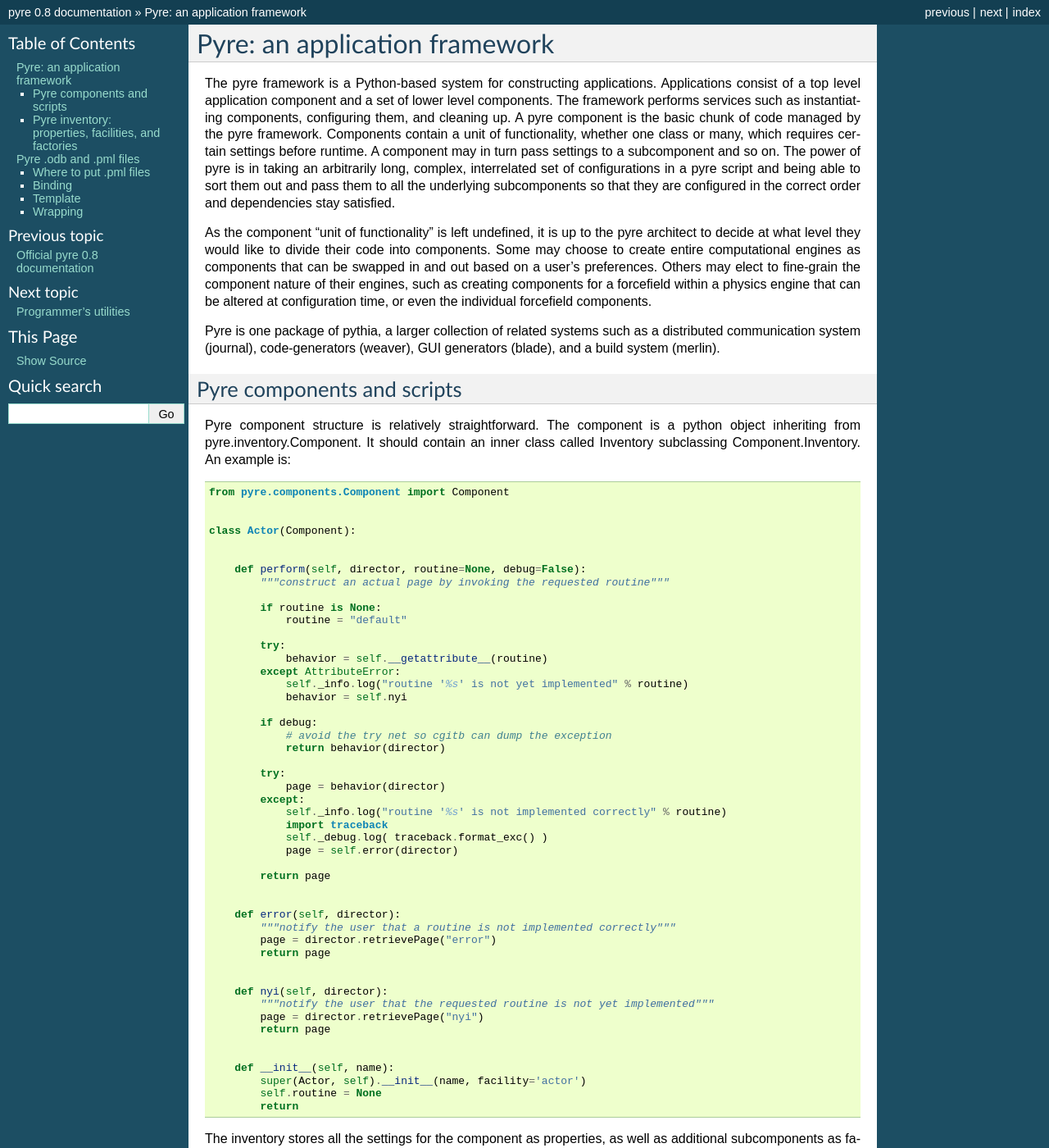
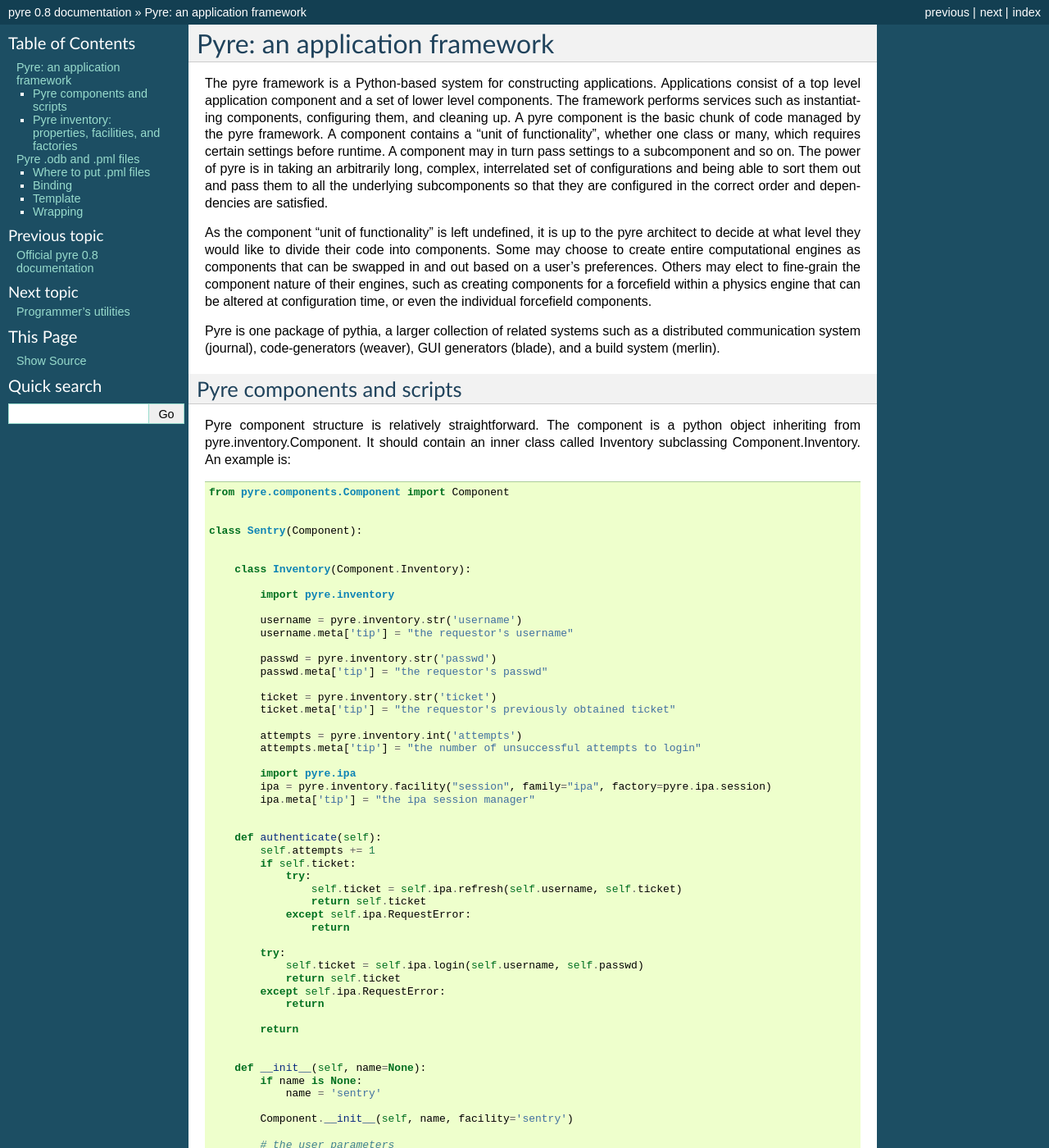
Before and after one commit to danse-inelastic/pyre, a Sphinx documentation site: the page built from docs/pyreOverview.rst, in a window 1280 px wide and 1400 px high. Shown: the whole window at 82% size. Built offline with Sphinx 7.4.7, drawn with Linux system fonts in a browser that asks for light colours; formulas are drawn with MathJax 3; some of the changed text lies outside the part shown.

Commit message:
more formatting and explanation

```diff
--- a/docs/pyreOverview.rst
+++ b/docs/pyreOverview.rst
@@ -1,7 +1,7 @@
 Pyre: an application framework
 ==============================
 
-The pyre framework is a Python-based system for constructing applications. Applications consist of a top level application component and a set of lower level components. The framework performs services such as instantiating components, configuring them, and cleaning up. A pyre component is the basic chunk of code managed by the pyre framework. Components contain a unit of functionality, whether one class or many, which requires certain settings before runtime.  A component may in turn pass settings to a subcomponent and so on.  The power of pyre is in taking an arbitrarily long, complex, interrelated set of configurations in a pyre script and being able to sort them out and pass them to all the underlying subcomponents so that they are configured in the correct order and dependencies stay satisfied.
+The pyre framework is a Python-based system for constructing applications. Applications consist of a top level application component and a set of lower level components. The framework performs services such as instantiating components, configuring them, and cleaning up. A pyre component is the basic chunk of code managed by the pyre framework.  A component contains a "unit of functionality", whether one class or many, which requires certain settings before runtime.  A component may in turn pass settings to a subcomponent and so on.  The power of pyre is in taking an arbitrarily long, complex, interrelated set of configurations and being able to sort them out and pass them to all the underlying subcomponents so that they are configured in the correct order and dependencies are satisfied.
 
 As the component "unit of functionality" is left undefined, it is up to the pyre architect to decide at what level they would like to divide their code into components.  Some may choose to create entire computational engines as components that can be swapped in and out based on a user's preferences.  Others may elect to fine-grain the component nature of their engines, such as creating components for a forcefield within a physics engine that can be altered at configuration time, or even the individual forcefield components.
 
@@ -13,58 +13,98 @@
 
 Pyre component structure is relatively straightforward.  The component is a python object inheriting from pyre.inventory.Component.  It should contain an inner class called Inventory subclassing Component.Inventory.  An example is::
 
-
     from pyre.components.Component import Component
 
 
-    class Actor(Component):
+    class Sentry(Component):
 
 
-        def perform(self, director, routine=None, debug=False):
-            """construct an actual page by invoking the requested routine"""
+        class Inventory(Component.Inventory):
 
-            if routine is None:
-                routine = "default"
+            import pyre.inventory
+
+            username = pyre.inventory.str('username')
+            username.meta['tip'] = "the requestor's username"
+
+            passwd = pyre.inventory.str('passwd')
+            passwd.meta['tip'] = "the requestor's passwd"
+
+            ticket = pyre.inventory.str('ticket')
+            ticket.meta['tip'] = "the requestor's previously obtained ticket"
+
+            attempts = pyre.inventory.int('attempts')
+            attempts.meta['tip'] = "the number of unsuccessful attempts to login"
+
+            import pyre.ipa
+            ipa = pyre.inventory.facility("session", family="ipa", factory=pyre.ipa.session)
+            ipa.meta['tip'] = "the ipa session manager"
+
+
+        def authenticate(self):
+            self.attempts += 1
+            if self.ticket:
+                try:
+                    self.ticket = self.ipa.refresh(self.username, self.ticket)
+                    return self.ticket
+                except self.ipa.RequestError:
+                    return
 
             try:
-                behavior = self.__getattribute__(routine)
-            except AttributeError:
-                self._info.log("routine '%s' is not yet implemented" % routine)
-                behavior = self.nyi
+                self.ticket = self.ipa.login(self.username, self.passwd)
+                return self.ticket
+            except self.ipa.RequestError:
+                return
 
-            if debug:
-                # avoid the try net so cgitb can dump the exception
-                return behavior(director)
-
-            try:
-                page = behavior(director)
-            except:
-                self._info.log("routine '%s' is not implemented correctly" % routine)
-                import traceback
-                self._debug.log( traceback.format_exc() )
-                page = self.error(director)
-
-            return page
+            return
 
 
-        def error(self, director):
-            """notify the user that a routine is not implemented correctly"""
-            page = director.retrievePage("error")
-            return page
+        def __init__(self, name=None):
+            if name is None:
+                name = 'sentry'
+
+            Component.__init__(self, name, facility='sentry')
+
+            # the user parameters
+            self.username = ''
+            self.passwd = ''
+            self.ticket = ''
+            self.attempts = 0
+
+            # the IPA session
+            self.ipa = None
+
+            return
 
 
-        def nyi(self, director):
-            """notify the user that the requested routine is not yet implemented"""
-            page = director.retrievePage("nyi")
-            return page
+        def _configure(self):
+            Component._configure(self)
+            self.username = self.inventory.username
+            self.passwd = self.inventory.passwd
+            self.ticket = self.inventory.ticket
+            self.attempts = self.inventory.attempts
+
+            self.ipa = self.inventory.ipa
+
+            return
+
+Note the presence of an inner class called Inventory, which contains settings such as username and password, as well as subcomponents.  Allowable inventory types are stored in the pyre.inventory package.  Also note the presence of a private method called _configure().
+
+Sentry, represents a "unit of functionality" in the opal web framework.  It performs the task of authenticating new users.  As such it contains a subcomponent called Ipa which manages sessions, either by authenticating new logins against a database or keeping track of login time and issuing tickets to authenticate.  As such Ipa must maintain state, and is, in fact, a daemon.  However, it is treated exactly like any other subcomponent by Sentry.  As a subcomponent Ipa is stored in Sentry's inventory as a facility, whose method signature is pyre.inventory.facility("session", family="ipa", factory=pyre.ipa.session), containing a name, family, and factory.  These are all discussed in the next section.
 
 
-        def __init__(self, name):
-            super(Actor, self).__init__(name, facility='actor')
-            self.routine = None
-            return
 
-The inventory stores all the settings for the component as properties, as well as additional subcomponents as facilities.  Each of these may have multiple options.  For example, in the
+
+
+
+
+
+
+
+
+
+
+
+ also The inventory stores all the settings for the component as properties, as well as additional subcomponents as facilities.  Each of these may have multiple options.  For example, in the
 
 By having an explicit place to interact with the component, components gain the ability to control whether they accept a given change, and what to do with that setting.   External inputs such as those from the command line, a higher-level component, or a GUI, are stored in inventory items.
 
@@ -233,51 +273,51 @@
 
 1. Whenever you declare a class, the resulting object is a factory: it makes instances of the class::
 
-class A(object):       # When this line is executed, a callable object named A is made
-    def __init__( self):
-        return
+    class A(object):       # When this line is executed, a callable object named A is made
+        def __init__( self):
+            return
 
 The object named A is a factory for making objects; the class of the objects that that factory makes is class A.
 
->>> myA = A()  # This calls the class object "A" to make a new A object for you.
+    >>> myA = A()  # This calls the class object "A" to make a new A object for you.
 
 2. A factory could be a simple function. This example assumes the previous class declaration is in a module named A.py:
 
-def AFactory_1():
-    from A import A
-    a = A()
-    return a
+    def AFactory_1():
+        from A import A
+        a = A()
+        return a
 
 Here's how this would get used:
 
->>> myA = AFactory_1()
->>> print myA.__class__.__name__
-A
+    >>> myA = AFactory_1()
+    >>> print myA.__class__.__name__
+    A
 
 3. A factory could also be another class in its own right, as long that class supplies a function named __call__ (any such class is called a functor). One purpose of having all these options is to allow arbitrarily complicated creation schemes. Here's a class that creates objects of class A. All of those objects are one and the same object. That is, every instance from this factory shares the same state:
 
-class AFactory_2( object):
+    class AFactory_2( object):
 
-    theInstance = None
+        theInstance = None
 
-    def __call__( self):
-        if self.theInstance is None:
-            from A import A
-            self.theInstance = A()
-        a = self.theInstance
-        return a
+        def __call__( self):
+            if self.theInstance is None:
+                from A import A
+                self.theInstance = A()
+            a = self.theInstance
+            return a
 
 Here's how that would be used:
 
->>> afactory = AFactory_2()
->>> a1 = afactory()
->>> a2 = afactory()
->>> a1 is a2
-True
->>> a1
-<__main__.A instance at 0x2a955e3368>
->>> a2
-<__main__.A instance at 0x2a955e3368>
+    >>> afactory = AFactory_2()
+    >>> a1 = afactory()
+    >>> a2 = afactory()
+    >>> a1 is a2
+    True
+    >>> a1
+    <__main__.A instance at 0x2a955e3368>
+    >>> a2
+    <__main__.A instance at 0x2a955e3368>
 
 Note that in this example, every time you ask the afactory for another A, you get exactly the same instance of a. Factories make it easy to use tricks like this. Whether those tricks are a good idea is another question.
 
@@ -289,47 +329,47 @@
 
 The name of the .pml file must be <applicationName>.pml.
 
-Empty pml files can be generated using the inventory.py script distributed with pyre. For example, to generate a pml file for the application named "test",
+Empty pml files can be generated using the inventory.py script distributed with pyre. For example, to generate a pml file for the application named "test",::
 
-$ python inventory.py --name=test
-creating inventory template in 'test.pml'
+    $ python inventory.py --name=test
+    creating inventory template in 'test.pml'
 
-generates a file containing this:
+generates a file containing this::
 
-<?xml version="1.0"?>
-<!--
-! ~~~~~~~~~~~~~~~~~~~~~~~~~~~~~~~~~~~~~~~~~~~~~~~~~~~~~~~~~~~~~~~~~~~~~~~~~~~~~~!
-!                                 T. M. Kelley
-!                   (C) Copyright 2005  All Rights Reserved
-!
-! {LicenseText}
-!
-! ~~~~~~~~~~~~~~~~~~~~~~~~~~~~~~~~~~~~~~~~~~~~~~~~~~~~~~~~~~~~~~~~~~~~~~~~~~~~~~-->
+    <?xml version="1.0"?>
+    <!--
+    ! ~~~~~~~~~~~~~~~~~~~~~~~~~~~~~~~~~~~~~~~~~~~~~~~~~~~~~~~~~~~~~~~~~~~~~~~~~~~~~~!
+    !                                 T. M. Kelley
+    !                   (C) Copyright 2005  All Rights Reserved
+    !
+    ! {LicenseText}
+    !
+    ! ~~~~~~~~~~~~~~~~~~~~~~~~~~~~~~~~~~~~~~~~~~~~~~~~~~~~~~~~~~~~~~~~~~~~~~~~~~~~~~-->
 
 
-<!DOCTYPE inventory>
+    <!DOCTYPE inventory>
 
-<inventory>
+    <inventory>
 
-  <component name='test'>
-    <property name='key'>value</property>
-  </component>
+      <component name='test'>
+        <property name='key'>value</property>
+      </component>
 
-</inventory>
+    </inventory>
 
 
-<!-- version-->
-<!-- $Id$-->
+    <!-- version-->
+    <!-- $Id$-->
 
-<!-- Generated automatically by XMLMill on Tue Apr 12 17:36:35 2005-->
+    <!-- Generated automatically by XMLMill on Tue Apr 12 17:36:35 2005-->
 
-<!-- End of file -->
+    <!-- End of file -->
 
-By editing this file one can change the properties of the application named "test". For instance, suppose test has a property named "property1", and you want to set it to 3.14159. You could edit the line
+By editing this file one can change the properties of the application named "test". For instance, suppose test has a property named "property1", and you want to set it to 3.14159. You could edit the line::
 
     <property name='key'>value</property>
 
-to read
+to read::
 
     <property name='property1'>3.14159</property>
 
@@ -339,31 +379,31 @@
 [edit]
 change the choice of a component
 
-Say if we have a greeter component in our hello application
+Say if we have a greeter component in our hello application::
 
- class Hello(Script):
+     class Hello(Script):
 
-     class Inventory(Script.Inventory):
+         class Inventory(Script.Inventory):
 
-         greeter = pyre.inventory.facility( 'greeter', default = Greeter('greeter') )
+             greeter = pyre.inventory.facility( 'greeter', default = Greeter('greeter') )
 
-         ...
+             ...
 
-And we want to change the default choice of greeter to a odb file called morning.odb
+And we want to change the default choice of greeter to a odb file called morning.odb::
 
  #morning.odb
- from Greeter import Greeter
+     from Greeter import Greeter
 
- def greeter():
-     from Greeter import Greeter
-     class Morning (Greeter):
-         def _defaults(self): self.inventory.greeting = "Good morning"
-     return Morning('morning')
+     def greeter():
+         from Greeter import Greeter
+         class Morning (Greeter):
+             def _defaults(self): self.inventory.greeting = "Good morning"
+         return Morning('morning')
 
-What we could do is to change the application pml file hello.pml
+What we could do is to change the application pml file hello.pml::
 
- <component name='hello'>
-   <facility name='greeter'>morning</facility>
+     <component name='hello'>
+       <facility name='greeter'>morning</facility>
 
 Where to put .pml files
 -----------------------
```
